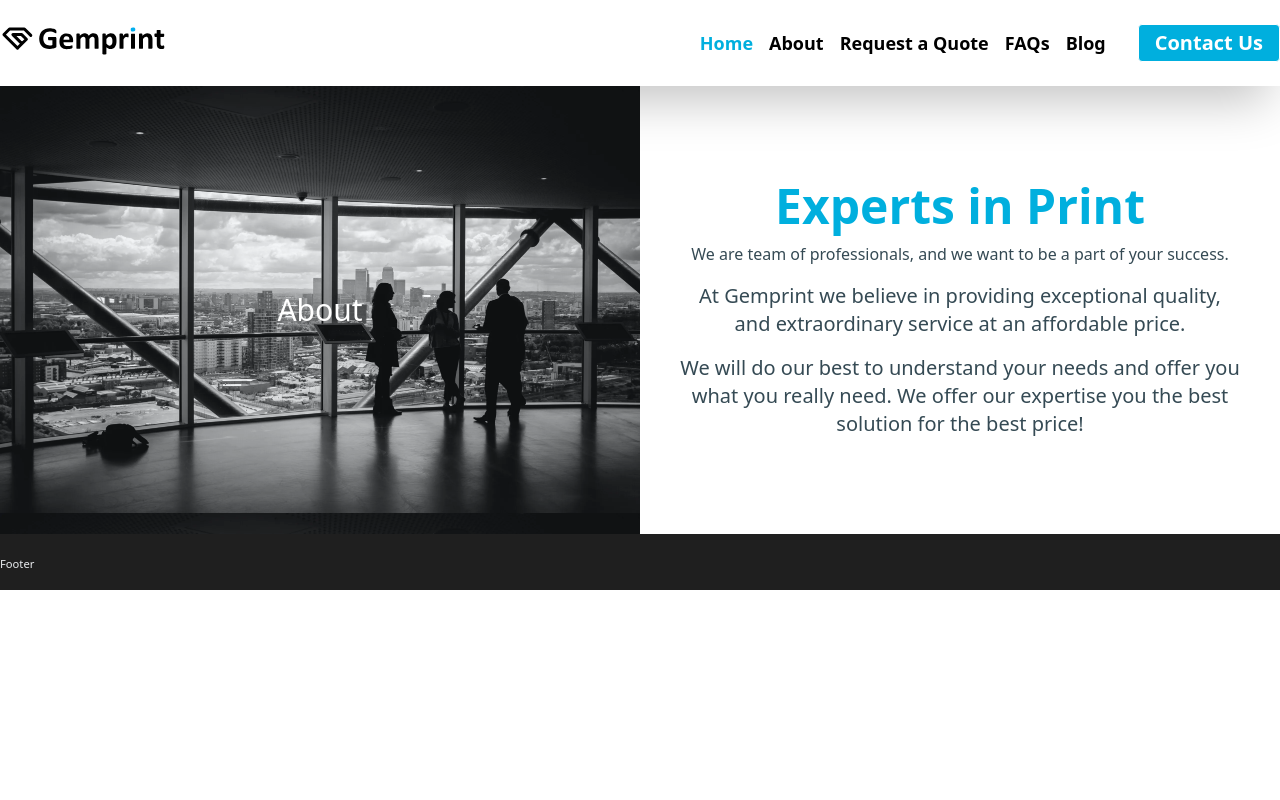
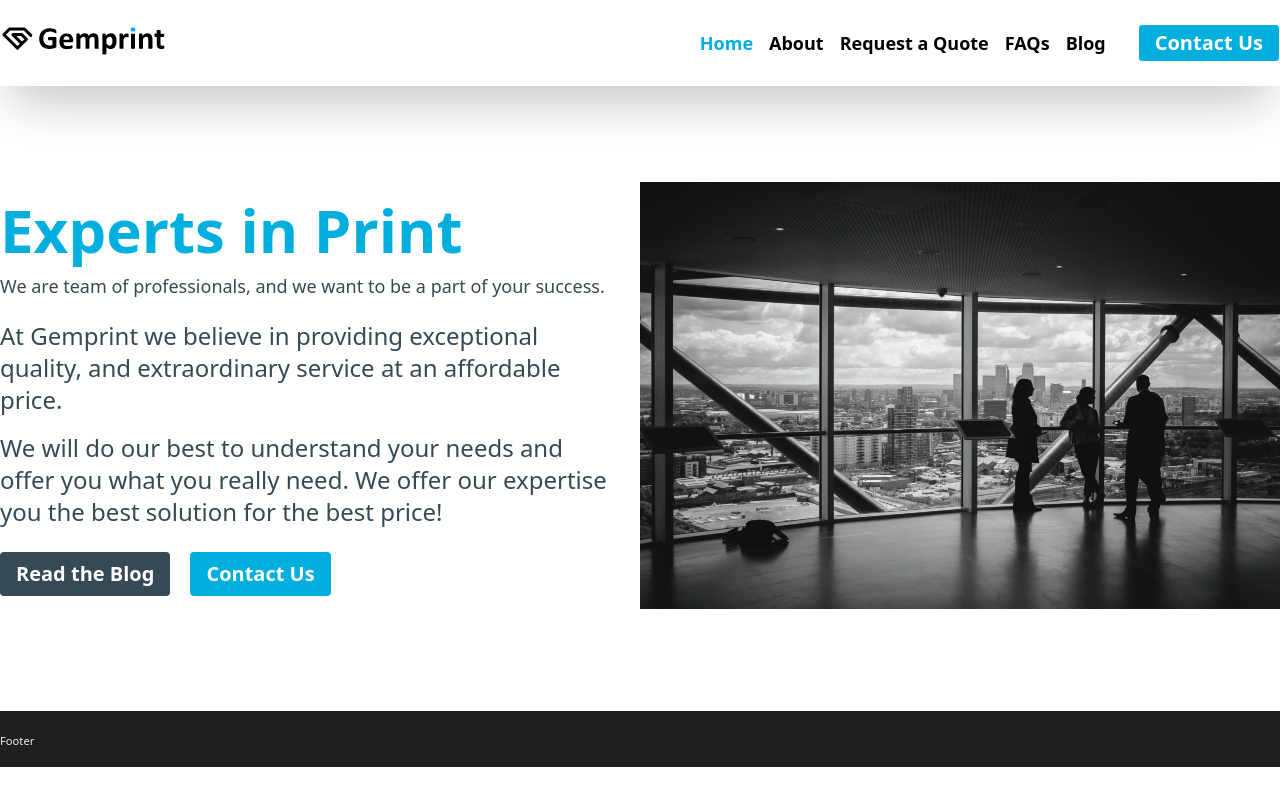
Before and after one commit to propbono/gemprint.ca, a Next.js app: page / in a window 1280 px wide. Built offline with nearby package versions, Linux system fonts and the light colour scheme.

Commit message:
update styles

```diff
--- a/components/About.js
+++ b/components/About.js
@@ -1,25 +1,31 @@
 import React from "react";
+import Image from 'next/image'
+import Link from 'next/link'
+import aboutImage from '../public/images/About.webp'
 
 const styles = {
   section: "bg-white-200 container mx-auto",
-  columns: "grid grid-cols-2",
+  columns:
+    "flex flex-col flex-col-reverse lg:flex-row lg:flex-wrap items-center px-0 pt-0 pb-6 lg:py-24 w-full",
   about: {
-    image:
-      "flex items-center justify-center py-24 text-white text-3xl bg-about-section bg-contain",
-    text: "px-10 py-24 text-center",
-    title: "mb-3 text-5xl font-bold text-primary",
-    subtitle: "mb-4 text-md text-secondary",
-    description: "text-xl text-secondary space-y-4",
+    image: "bg-cover w-full lg:w-1/2",
+    text: "w-full lg:w-1/2 text-center lg:text-left pt-3 px-6 lg:px-0 lg:pt-0 lg:pr-8",
+    title: "mb-3 text-6xl font-bold text-primary",
+    subtitle: "mb-5 text-md text-secondary text-lg",
+    description: "text-2xl text-secondary space-y-4",
   },
+  buttonContainer:
+    "flex flex-wrap items-center w-auto mt-6 space-y-5 lg:px-0 lg:space-y-0 lg:space-x-5",
+  buttonSecondary:
+    "w-full lg:w-auto px-4 py-2 text-xl font-bold text-white rounded bg-secondary hover:bg-primary",
+  buttonPrimary:
+    "w-full lg:w-auto px-4 py-2 text-xl font-bold text-white rounded bg-primary hover:bg-secondary",
 };
 
 export const About = () => {
   return (
     <section id="about" className={styles.section}>
       <div className={styles.columns}>
-        <div className={styles.about.image}>
-          <h2>About</h2>
-        </div>
         <div className={styles.about.text}>
           <h2 className={styles.about.title}>Experts in Print</h2>
           <h4 className={styles.about.subtitle}>
@@ -37,6 +43,21 @@ export const About = () => {
               the best price!
             </p>
           </div>
+          <div className={styles.buttonContainer}>
+            <Link href="/blog" passHref alt="Read more on our blog">
+              <button className={styles.buttonSecondary}>
+                Read the Blog
+              </button>
+            </Link>
+            <Link href="/contact" passHref alt="Contact us for more details">
+              <button className={styles.buttonPrimary}>
+                Contact Us
+              </button>
+            </Link>
+          </div>
+        </div>
+        <div className={styles.about.image}>
+          <Image src={aboutImage} alt="About section image" placeholder="blur"/>
         </div>
       </div>
     </section>
```
